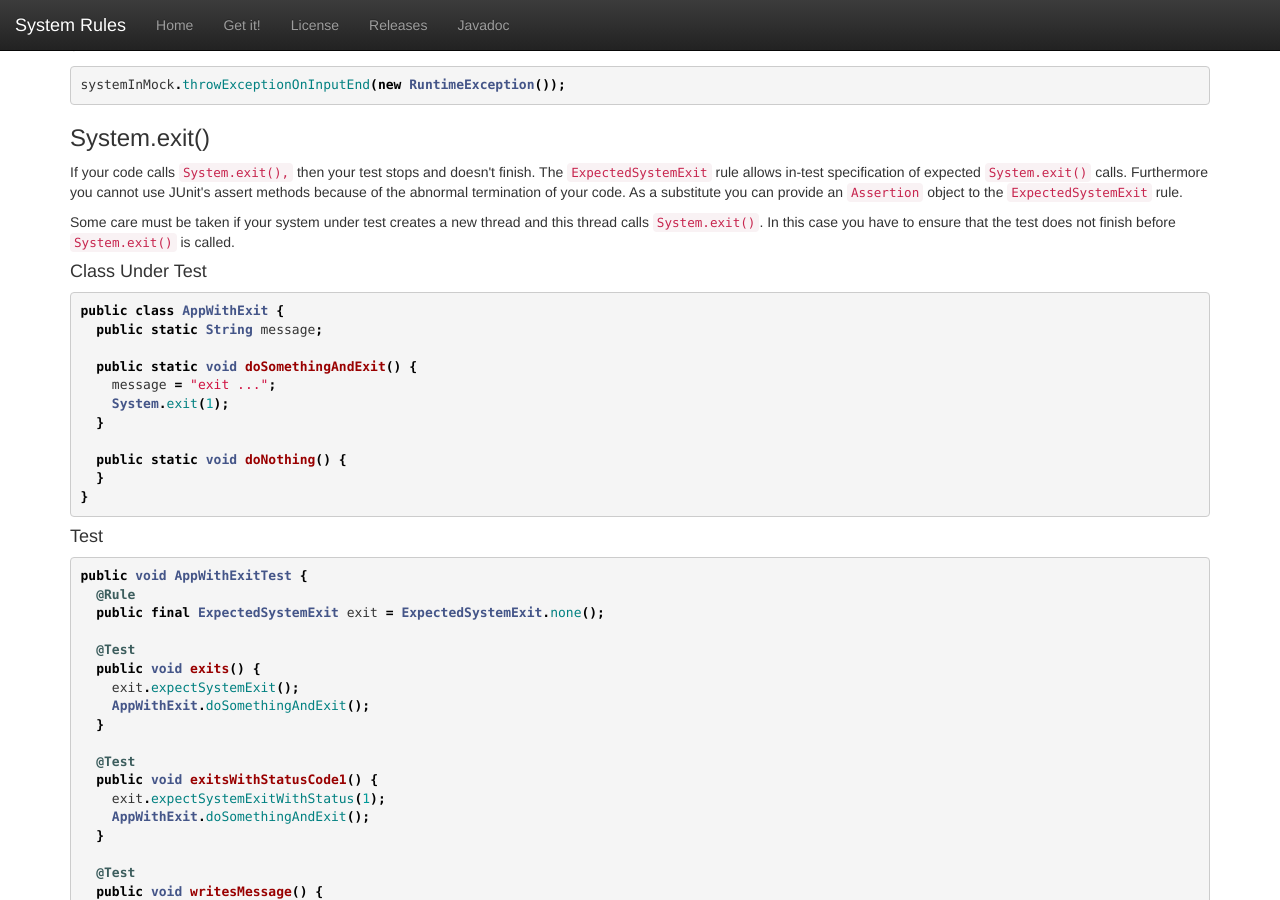
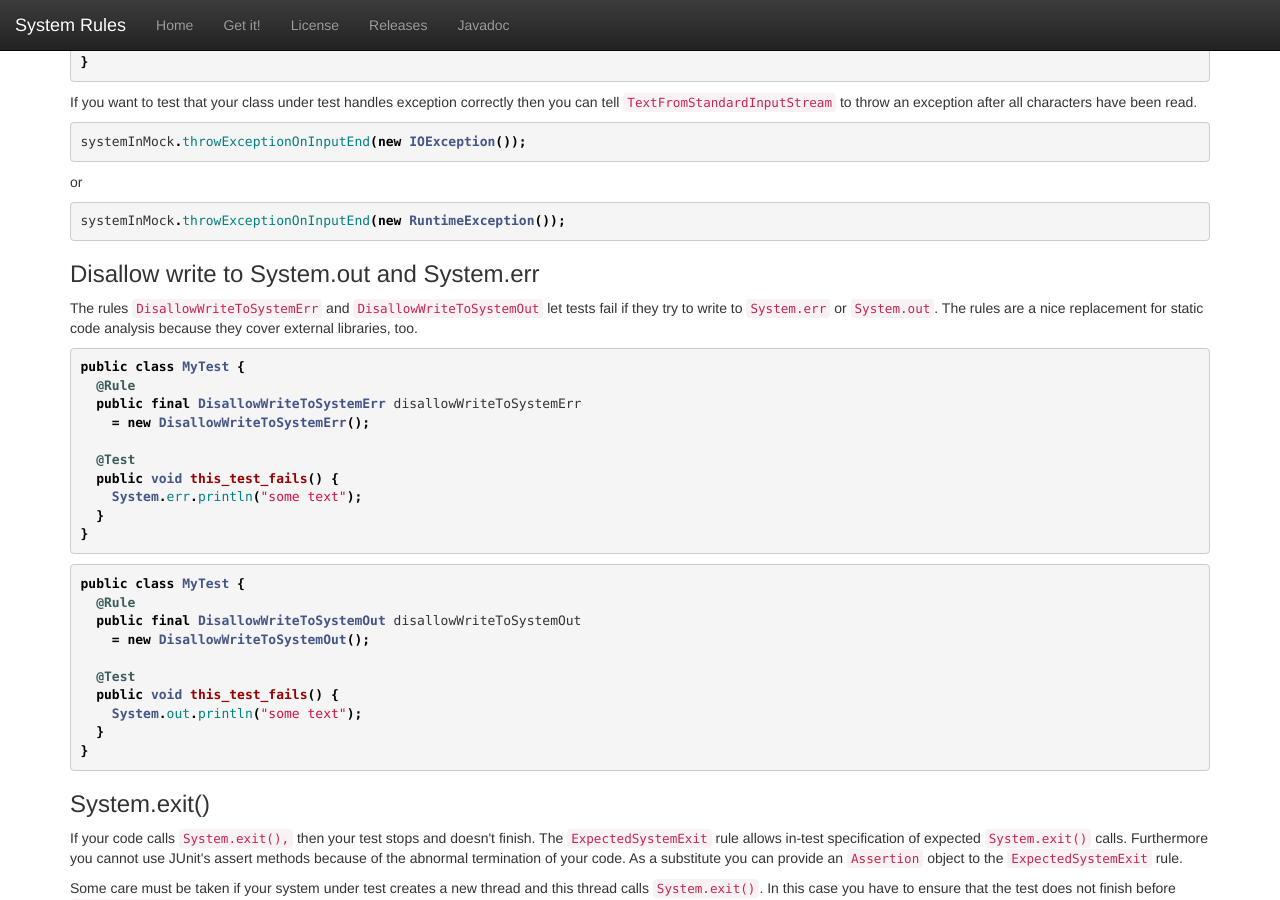
Before and after one commit to stefanbirkner/system-rules, a Jekyll site: the page built from index.html, in a window 1280 px wide and 900 px high, scrolled down 6317 px. Built offline with Jekyll 4.4.1, drawn with Linux system fonts in a browser that asks for light colours; some of the changed text lies outside the part shown.

Commit message:
Update to System Rules 1.14.0.
Add rules that disallow writes to console.

```diff
--- a/download.html
+++ b/download.html
@@ -3,6 +3,6 @@ layout: download
 title: Get System Rules
 groupId: com.github.stefanbirkner
 artifactId: system-rules
-version: 1.13.0
+version: 1.14.0
 ---
 <p>The System Rules library is available from the Maven repository.</p>
--- a/index.html
+++ b/index.html
@@ -7,12 +7,16 @@ description: A collection of JUnit rules for testing code that uses java.lang.Sy
   <p>The scope of System Rules is divided into four sections.</p>
   <div class="row">
     <div class="col-md-3">
-      <h2>Command-Line Applications</h2>
+      <h2>Systen.out, System.err and System.in</h2>
       <p>Command-line applications read from the command-line and write to
       it. Use <a href="#SystemErrAndOutRule">SystemErrRule</a>,
       <a href="#SystemErrAndOutRule">SystemOutRule</a> and
       <a href="#TextFromStandardInputStream">TextFromStandardInputStream</a> to
       provide the input text and verify the output.</p>
+      <p>Applications sometimes unintentionally write to <code>System.out</code>
+      or <code>System.err</code>. Ensure that this does not happen by using
+      <a href="#disallow-write">DisallowWriteToSystemOut</a> and
+      and <a href="#disallow-write">DisallowWriteToSystemErr</a>.
     </div>
     <div class="col-md-3">
       <h2>System.exit</h2>
@@ -347,6 +351,36 @@ public class SummarizeTest {
 				{% highlight java %}systemInMock.throwExceptionOnInputEnd(new RuntimeException());{% endhighlight %}
 			</section>
 
+<section id="disallow-write">
+  <h3>Disallow write to System.out and System.err</h3>
+  <p>The rules <code>DisallowWriteToSystemErr</code> and
+  <code>DisallowWriteToSystemOut</code> let tests fail if they try to write to
+  <code>System.err</code> or <code>System.out</code>. The rules are a nice
+  replacement for static code analysis because they cover external libraries,
+  too.</p>
+
+  {% highlight java %}public class MyTest {
+  @Rule
+  public final DisallowWriteToSystemErr disallowWriteToSystemErr
+    = new DisallowWriteToSystemErr();
+
+  @Test
+  public void this_test_fails() {
+    System.err.println("some text");
+  }
+}{% endhighlight %}
+
+  {% highlight java %}public class MyTest {
+  @Rule
+  public final DisallowWriteToSystemOut disallowWriteToSystemOut
+    = new DisallowWriteToSystemOut();
+
+  @Test
+  public void this_test_fails() {
+    System.out.println("some text");
+  }
+}{% endhighlight %}
+</section>
 			<section id="ExpectedSystemExit">
 				<h3>System.exit()</h3>
 				<p>If your code calls <code>System.exit(),</code> then your test
--- a/releases.html
+++ b/releases.html
@@ -5,6 +5,10 @@ headline: Releases
 ---
 <section>
 	<dl>
+		<dt>1.14.0</dt>
+		<dd>
+			Add rules that disallow writes to console. (<a href="https://github.com/stefanbirkner/system-rules/commit/30a3aaa73caed7c6d9c1b1515e4db413c62d5746">Commit</a>).
+		</dd>
 		<dt>1.13.0</dt>
 		<dd>
 			Support throwing exceptions from System.in. (<a href="https://github.com/stefanbirkner/system-rules/commit/1b829c14f47198c95c3210cc247c0ad9da24c471">Commit</a>).
```
